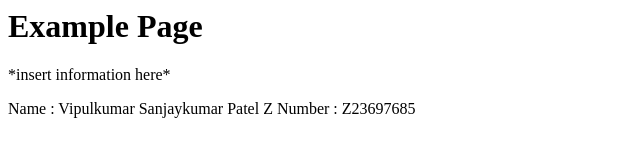
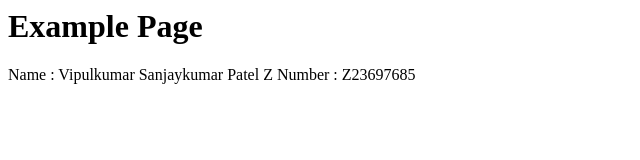
Before and after one commit to vips4399/HW2Base, a website: page public/index.html in a window 1280 px wide. Shown: the whole page, without its empty margins (0-640 px from the left). Drawn offline with Linux system fonts and the light colour scheme.

Commit message:
Update index.html

```diff
--- a/public/index.html
+++ b/public/index.html
@@ -1,6 +1,5 @@
 <h1>Example Page</h1>
 
-<p>*insert information here*</p>
 
 Name : Vipulkumar Sanjaykumar Patel
 
```
